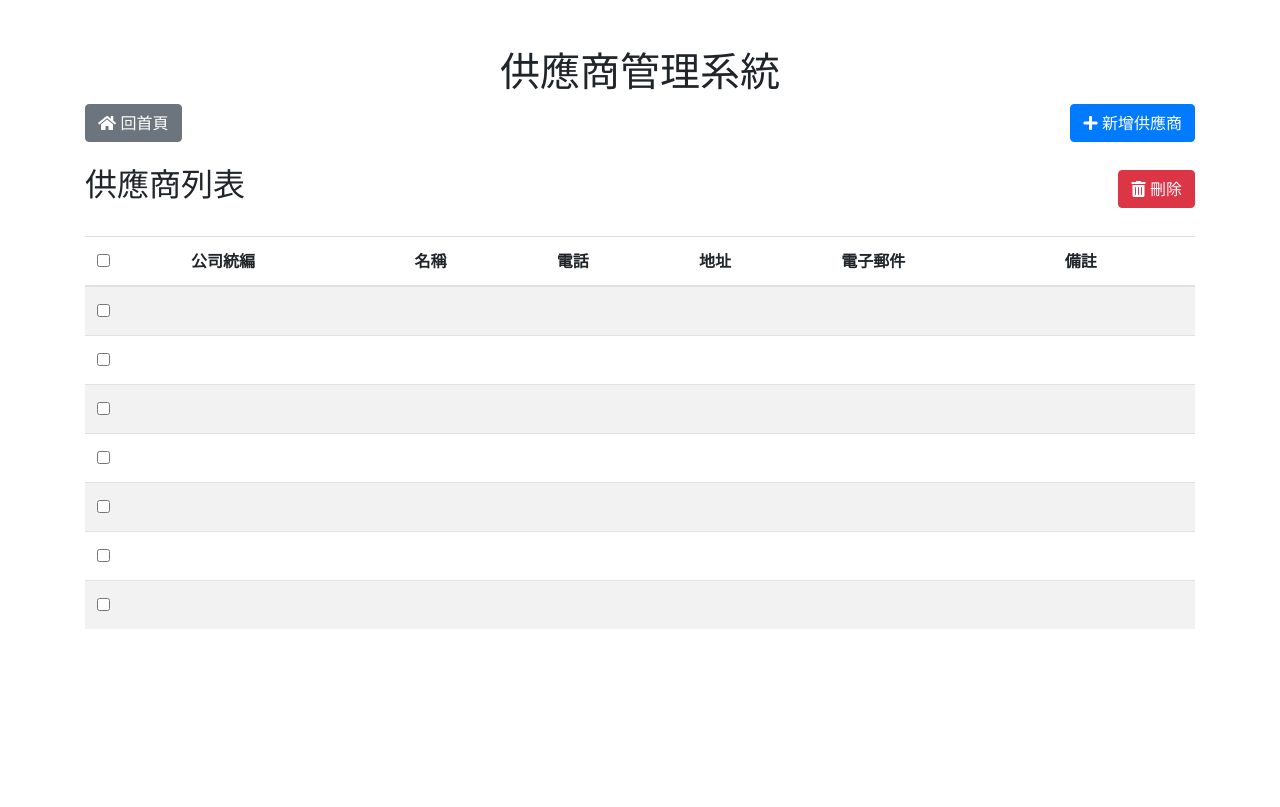
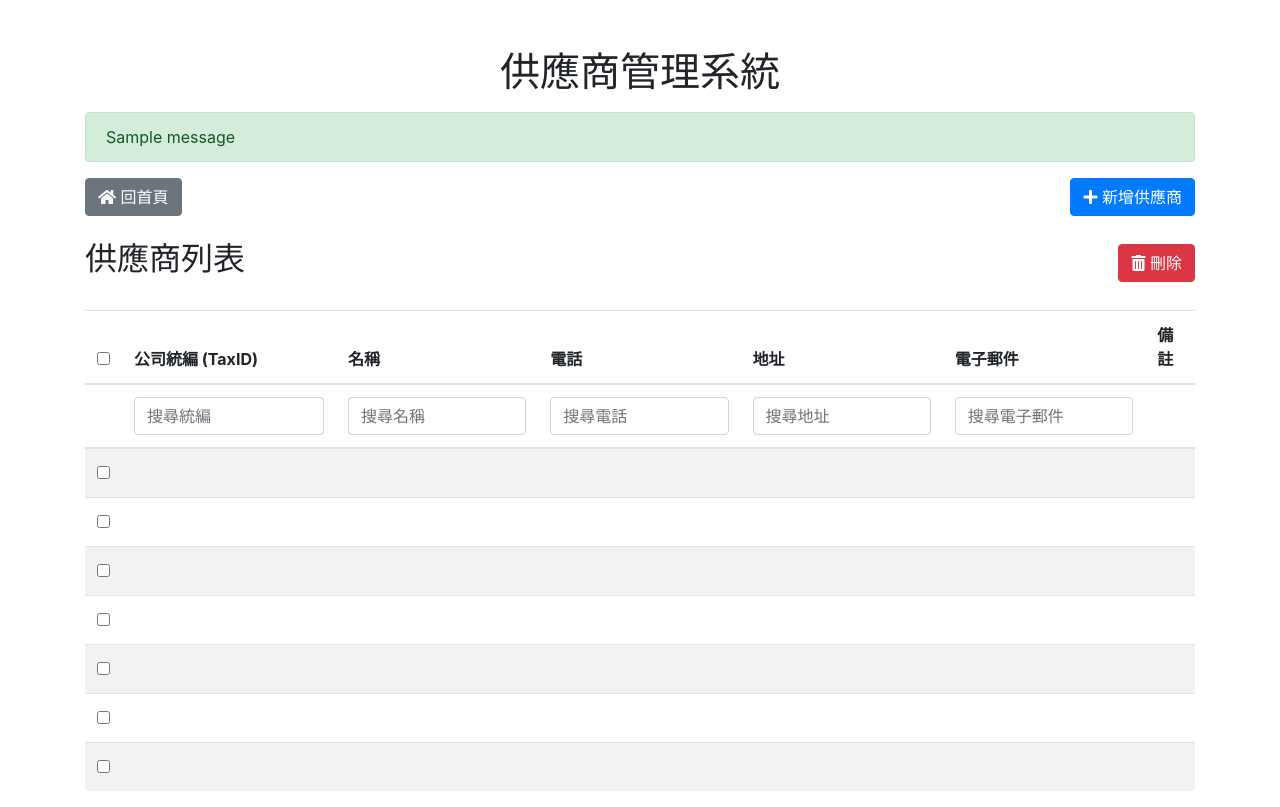
Before and after one commit to shawn9527-sunny/vinber_project, a Flask app: page /suppliers in a window 1280 px wide. Before the commit the page ends 629 px from the top, so only its background shows below. Run offline with Flask 3, Linux system fonts and the light colour scheme; data comes from the database, SQL or seed files in the repository; both versions use the stored data as it was after the commit; tables that the repository leaves empty hold one stand-in row (values such as "Sample post"); one stand-in notice (Sample message) is shown; parts of the project's set-up code (start-up, migrations or seed data) failed here and were passed over; some libraries are stand-ins or nearby versions.

Commit message:
供應商管理-修正遺失功能排序及搜尋

```diff
--- a/app/templates/suppliers.html
+++ b/app/templates/suppliers.html
@@ -22,7 +22,14 @@
 <body>
     <div class="container mt-5">
         <h1 class="text-center">供應商管理系統</h1>
-
+        <!-- 顯示後端傳遞的錯誤或成功消息 -->
+        {% with messages = get_flashed_messages(with_categories=true) %}
+            {% if messages %}
+                {% for category, message in messages %}
+                    <div class="alert alert-{{ category }} mt-3">{{ message }}</div>
+                {% endfor %}
+            {% endif %}
+        {% endwith %}
         <!-- 操作按鈕 -->
         <div class="d-flex justify-content-between mb-4">
             <a href="/" class="btn btn-secondary"><i class="fas fa-home"></i> 回首頁</a>
@@ -82,12 +89,21 @@
                     <thead>
                         <tr>
                             <th scope="col"><input type="checkbox" id="selectAll"></th>
-                            <th scope="col" class="sortable-column" onclick="sortTable('taxID')">公司統編 <i></i></th>
+                            <th scope="col" class="sortable-column" onclick="sortTable('taxID')">公司統編 (TaxID) <i></i></th>
                             <th scope="col" class="sortable-column" onclick="sortTable('name')">名稱 <i></i></th>
                             <th scope="col" class="sortable-column" onclick="sortTable('phone')">電話 <i></i></th>
                             <th scope="col" class="sortable-column" onclick="sortTable('address')">地址 <i></i></th>
                             <th scope="col" class="sortable-column" onclick="sortTable('email')">電子郵件 <i></i></th>
                             <th scope="col">備註</th>
+                        </tr>
+                        <tr>
+                            <th></th>
+                            <th><input type="text" id="filterTaxID" class="form-control" placeholder="搜尋統編" oninput="filterTable()"></th>
+                            <th><input type="text" id="filterName" class="form-control" placeholder="搜尋名稱" oninput="filterTable()"></th>
+                            <th><input type="text" id="filterPhone" class="form-control" placeholder="搜尋電話" oninput="filterTable()"></th>
+                            <th><input type="text" id="filterAddress" class="form-control" placeholder="搜尋地址" oninput="filterTable()"></th>
+                            <th><input type="text" id="filterEmail" class="form-control" placeholder="搜尋電子郵件" oninput="filterTable()"></th>
+                            <th></th>
                         </tr>
                     </thead>
                     <tbody id="supplierTableBody">
@@ -95,7 +111,6 @@
                         <tr>
                             <td><input type="checkbox" name="supplier_ids" value="{{ supplier['taxID'] }}"></td>
                             <td><a href="/supplier/{{ supplier['taxID'] }}">{{ supplier['taxID'] }}</a></td>
-                            <!-- <td>{{ supplier['taxID'] }}</td> -->
                             <td>{{ supplier['name'] }}</td>
                             <td>{{ supplier['phone'] }}</td>
                             <td>{{ supplier['address'] }}</td>
@@ -110,18 +125,76 @@
     </div>
 
     <script>
+        let currentSortColumn = '';
+        let currentSortOrder = 'asc';
+
+        // 顯示/隱藏新增供應商表單
         function toggleAddSupplierForm() {
             const form = document.getElementById('addSupplierForm');
             form.style.display = form.style.display === 'none' ? 'block' : 'none';
         }
 
+        // 全選功能
         document.getElementById('selectAll').addEventListener('click', function() {
             const checkboxes = document.querySelectorAll('input[name="supplier_ids"]');
             checkboxes.forEach(checkbox => checkbox.checked = this.checked);
         });
 
+        // 刪除確認函數
         function confirmDelete() {
-            return confirm("確定要刪除選取的供應商嗎？這將根據公司統編 (TaxID) 刪除。");
+            return confirm("確定要刪除選取的供應商嗎？");
+        }
+
+        // 表頭排序功能
+        function sortTable(column) {
+            const tableBody = document.getElementById('supplierTableBody');
+            const rows = Array.from(tableBody.querySelectorAll('tr'));
+            const columnIndex = {
+                taxID: 1,
+                name: 2,
+                phone: 3,
+                address: 4,
+                email: 5
+            }[column];
+
+            if (currentSortColumn === column) {
+                currentSortOrder = currentSortOrder === 'asc' ? 'desc' : 'asc';
+            } else {
+                currentSortColumn = column;
+                currentSortOrder = 'asc';
+            }
+
+            rows.sort((a, b) => {
+                const aText = a.children[columnIndex].textContent.trim();
+                const bText = b.children[columnIndex].textContent.trim();
+                return (currentSortOrder === 'asc' ? 1 : -1) * aText.localeCompare(bText);
+            });
+
+            document.querySelectorAll('.sortable-column i').forEach(icon => icon.className = '');
+            const icon = document.querySelector(`.sortable-column:nth-child(${columnIndex + 1}) i`);
+            icon.className = currentSortOrder === 'asc' ? 'fas fa-sort-up' : 'fas fa-sort-down';
+
+            rows.forEach(row => tableBody.appendChild(row));
+        }
+
+        // 即時搜尋功能
+        function filterTable() {
+            const taxIDFilter = document.getElementById('filterTaxID').value.toLowerCase();
+            const nameFilter = document.getElementById('filterName').value.toLowerCase();
+            const phoneFilter = document.getElementById('filterPhone').value.toLowerCase();
+            const addressFilter = document.getElementById('filterAddress').value.toLowerCase();
+            const emailFilter = document.getElementById('filterEmail').value.toLowerCase();
+            const rows = document.querySelectorAll('#supplierTableBody tr');
+
+            rows.forEach(row => {
+                const [taxID, name, phone, address, email] = Array.from(row.children).slice(1, 6).map(cell => cell.textContent.toLowerCase());
+                const match = taxID.includes(taxIDFilter) &&
+                              name.includes(nameFilter) &&
+                              phone.includes(phoneFilter) &&
+                              address.includes(addressFilter) &&
+                              email.includes(emailFilter);
+                row.style.display = match ? '' : 'none';
+            });
         }
     </script>
 </body>
```
Also changed, not shown: app/templates/customers.html (+8 -1 lines), app/views/supplier.py (+8 -0 lines), management_system.db.
